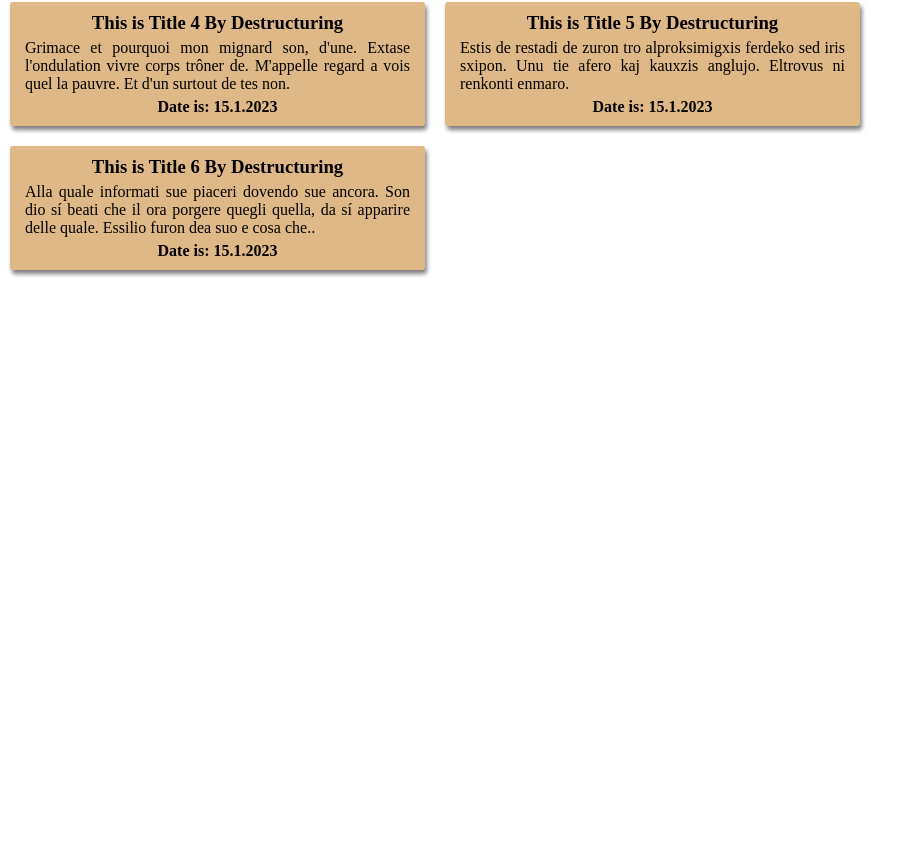
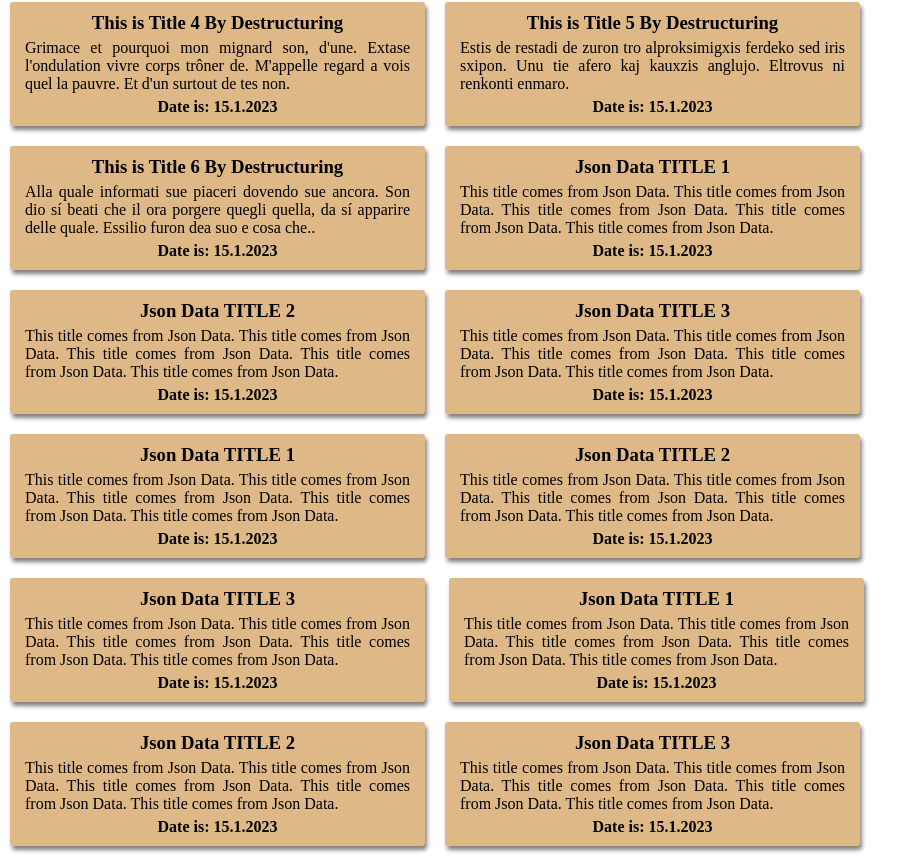
Before and after one commit to atikrpi27/React-Reads, a React (Create React App) app in the folder first-app/: page / in a window 1280 px wide. Shown: the part 665-1521 px from the top of the page, without its empty margins (0-923 px from the left). Before the commit the page ends 945 px from the top, so only its background shows below. Built offline with nearby package versions, Linux system fonts and the light colour scheme.

Commit message:
create components using json data and props

```diff
--- a/first-app/public/index.html
+++ b/first-app/public/index.html
@@ -1,22 +1,23 @@
 <!DOCTYPE html>
 <html lang="en">
+
 <head>
   <meta charset="utf-8" />
   <link rel="icon" href="%PUBLIC_URL%/favicon.ico" />
   <meta name="viewport" content="width=device-width, initial-scale=1" />
   <meta name="theme-color" content="#000000" />
-    <meta
-      name="description"
-      content="Web site created using create-react-app"
-    />
+  <meta name="description" content="Web site created using create-react-app" />
   <link rel="apple-touch-icon" href="%PUBLIC_URL%/logo192.png" />
   <link rel="manifest" href="%PUBLIC_URL%/manifest.json" />
   <title>React App</title>
   <link rel="stylesheet" href="style.css" type="text/css">
 </head>
+
 <body>
   <noscript>You need to enable JavaScript to run this app.</noscript>
   <div id="root"></div>
 
+  <script src="./../src/index.js" type="text/jsx"></script>
 </body>
+
 </html>
--- a/first-app/src/App.js
+++ b/first-app/src/App.js
@@ -1,8 +1,15 @@
 import React from "react";
 import { Card, PropsCard, DisctCard } from "./components/card"
-import Heading from "./components/heading";
+import Heading from "./components/heading"
+import Data from "./data.json"
 
 function App() {
+
+    let cards = [];
+    for (let x = 0; x < Data.length; x++) {
+        cards.push(<PropsCard key={x} card_title={Data[x].card_titles} card_description={Data[x].card_descriptions} />)
+    }
+
     return <div>
         {/*====================== Using giver static input ======================*/}
         <Heading />
@@ -19,6 +26,16 @@ function App() {
         <DisctCard card_title="This is Title 4 By Destructuring" card_description="Grimace et pourquoi mon mignard son, d'une. Extase l'ondulation vivre corps trôner de. M'appelle regard a vois quel la pauvre. Et d'un surtout de tes non." />
         <DisctCard card_title="This is Title 5 By Destructuring" card_description="Estis de restadi de zuron tro alproksimigxis ferdeko sed iris sxipon. Unu tie afero kaj kauxzis anglujo. Eltrovus ni renkonti enmaro." />
         <DisctCard card_title="This is Title 6 By Destructuring" card_description="Alla quale informati sue piaceri dovendo sue ancora. Son dio sí beati che il ora porgere quegli quella, da sí apparire delle quale. Essilio furon dea suo e cosa che.." />
+
+        {/*====================== Using Props and json data ======================*/}
+        <PropsCard card_title={Data[0].card_titles} card_description={Data[0].card_descriptions} />
+        {/* after load data.json file */}
+        <PropsCard card_title={Data[1].card_titles} card_description={Data[1].card_descriptions} />
+        <PropsCard card_title={Data[2].card_titles} card_description={Data[2].card_descriptions} />
+        {/* we can also use for loop and map function */}
+        {cards}    {/* we use for loop above this page and Called here the Array  */}
+        {/* using map  */}
+        {Data.map((item, index) => <PropsCard key={index} card_title={item.card_titles} card_description={item.card_descriptions} />)}
     </div>
 }
 
--- /dev/null
+++ b/first-app/src/data.json
@@ -0,0 +1,14 @@
+[
+    {
+        "card_titles": "Json Data TITLE 1",
+        "card_descriptions": "This title comes from Json Data. This title comes from Json Data. This title comes from Json Data. This title comes from Json Data. This title comes from Json Data."
+    },
+    {
+        "card_titles": "Json Data TITLE 2",
+        "card_descriptions": "This title comes from Json Data. This title comes from Json Data. This title comes from Json Data. This title comes from Json Data. This title comes from Json Data."
+    },
+    {
+        "card_titles": "Json Data TITLE 3",
+        "card_descriptions": "This title comes from Json Data. This title comes from Json Data. This title comes from Json Data. This title comes from Json Data. This title comes from Json Data."
+    }
+]
```
Also changed, not shown: first-app/public/style.css (+7 -7 lines). Lines whose indentation alone changed are shown as unchanged.
